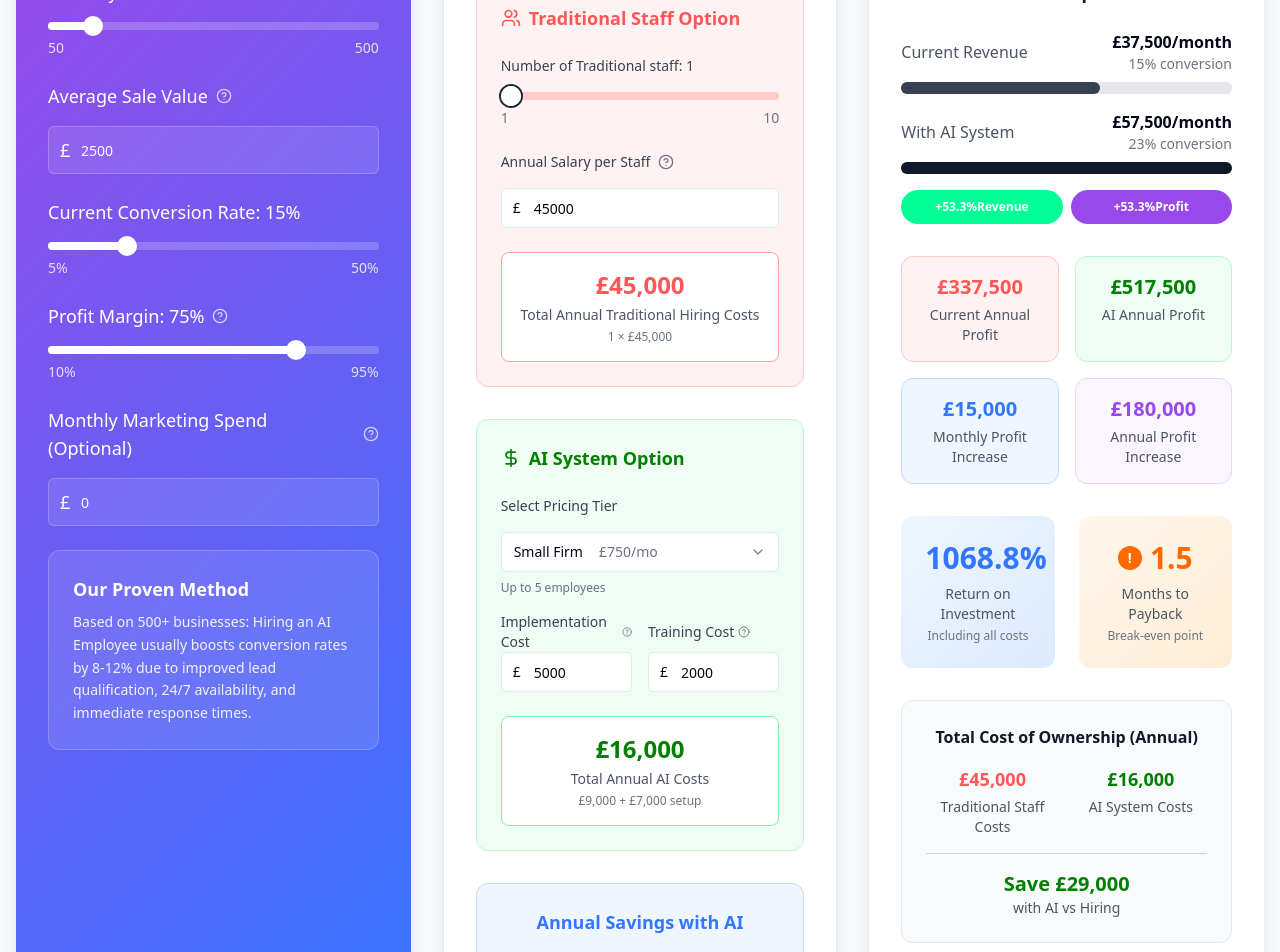
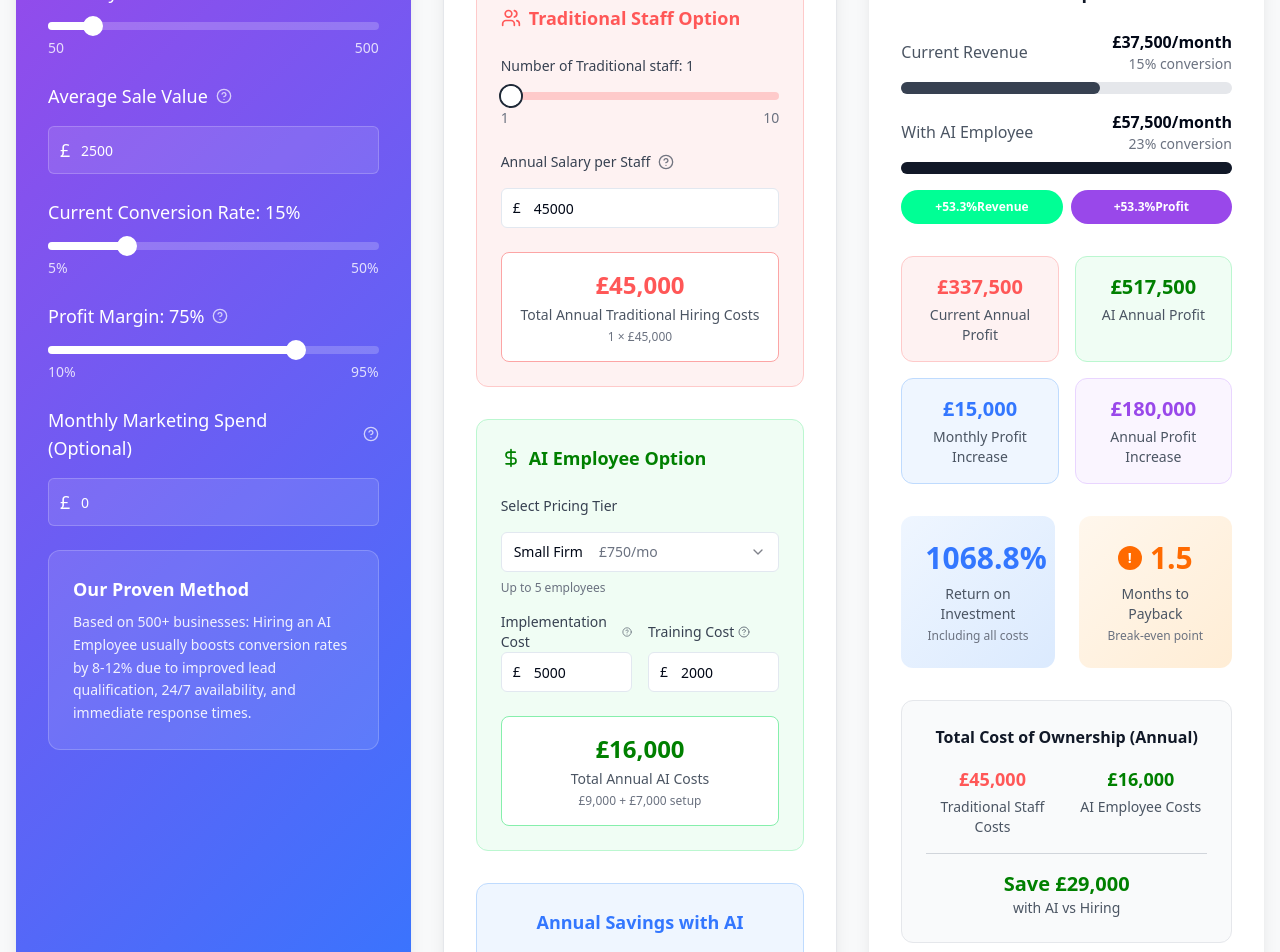
Before and after one commit to kur0s4ki/humX, a React (Vite) app: page / in a window 1280 px wide. Shown: the part 380-1332 px from the top of the page. Built offline with nearby package versions, Linux system fonts and the light colour scheme.

Commit message:
fix: update terminology in ROICalculator from "AI System" to "AI Employee" for consistency

```diff
--- a/src/components/ROICalculator.tsx
+++ b/src/components/ROICalculator.tsx
@@ -495,7 +495,7 @@ const ROICalculator = () => {
             <div className="mb-8 p-6 bg-green-50 rounded-xl border border-green-200">
               <h3 className="text-lg font-semibold mb-6 text-green-metric flex items-center">
                 <DollarSign className="w-5 h-5 mr-2" />
-                AI System Option
+                AI Employee Option
               </h3>
 
               {/* Pricing Tier Selection */}
@@ -653,7 +653,7 @@ const ROICalculator = () => {
 
                 <div>
                   <div className="flex justify-between items-center mb-2">
-                    <span className="text-gray-600">With AI System</span>
+                    <span className="text-gray-600">With AI Employee</span>
                     <div className="text-right">
                       <div className="font-semibold">
                         <AnimatedNumber
@@ -775,7 +775,7 @@ const ROICalculator = () => {
                       formatFn={formatCurrencyAnimated}
                     />
                   </div>
-                  <div className="text-sm text-gray-600">AI System Costs</div>
+                  <div className="text-sm text-gray-600">AI Employee Costs</div>
                 </div>
               </div>
               <div className="mt-4 pt-4 border-t border-gray-300 text-center">
```
